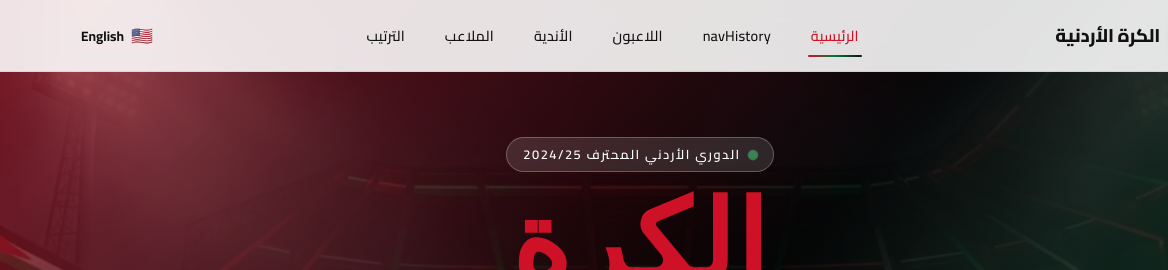
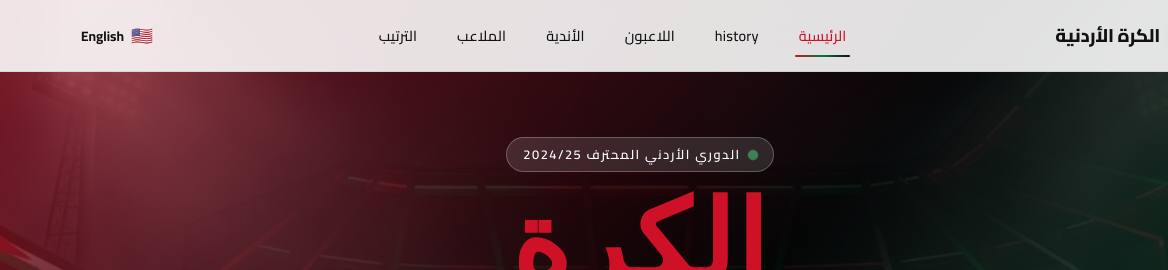
Before and after one commit to JoeOudeh/Football-Jordanian, a plain HTML site: page index.html in a window 1280 px wide. Shown: the top 270 px of the page, 0-1168 px from the left. Drawn offline with Linux system fonts and the light colour scheme.

Commit message:
Update history link for localization

```diff
--- a/index.html
+++ b/index.html
@@ -24,7 +24,7 @@
 
     <ul class="nav-links" role="list">
       <li><a href="#home"      data-i18n="navHome">الرئيسية</a></li>
-      <li><a href="#history"   data-i18n="navHistory">التاريخ</a></li>
+      <li><a href="#history"   data-i18n="history">التاريخ</a></li>
       <li><a href="#players"   data-i18n="navPlayers">اللاعبون</a></li>
       <li><a href="#clubs"     data-i18n="navClubs">الأندية</a></li>
       <li><a href="#stadiums"  data-i18n="navStadiums">الملاعب</a></li>
```
